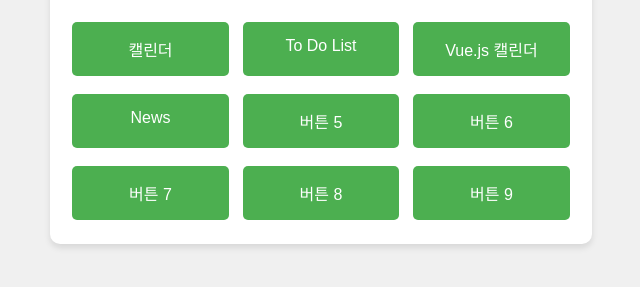
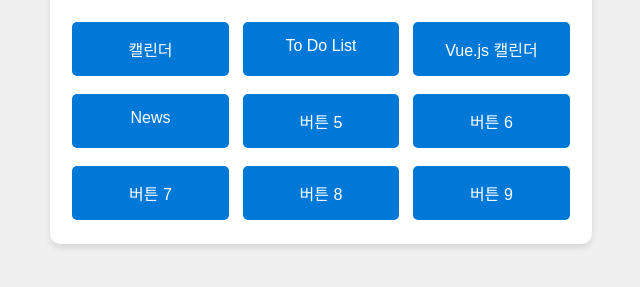
Before and after one commit to decembersnow/hello-world, a plain HTML site: page index.html in a window 1280 px wide. Shown: the part 323-610 px from the top of the page, without its empty margins (319-959 px from the left). Drawn offline with Linux system fonts and the light colour scheme.

Commit message:
index modify

```diff
--- a/index.html
+++ b/index.html
@@ -31,7 +31,7 @@
             margin-top: 20px;
         }
         .button {
-            background-color: #4CAF50;
+            background-color: #0078D7; /* Microsoft Blue */
             border: none;
             color: white;
             padding: 15px 32px;
@@ -45,7 +45,7 @@
             transition: background-color 0.3s;
         }
         .button:hover {
-            background-color: #45a049;
+            background-color: #005A9C; /* Darker Microsoft Blue */
         }
         @media (max-width: 600px) {
             .button-grid {
```
